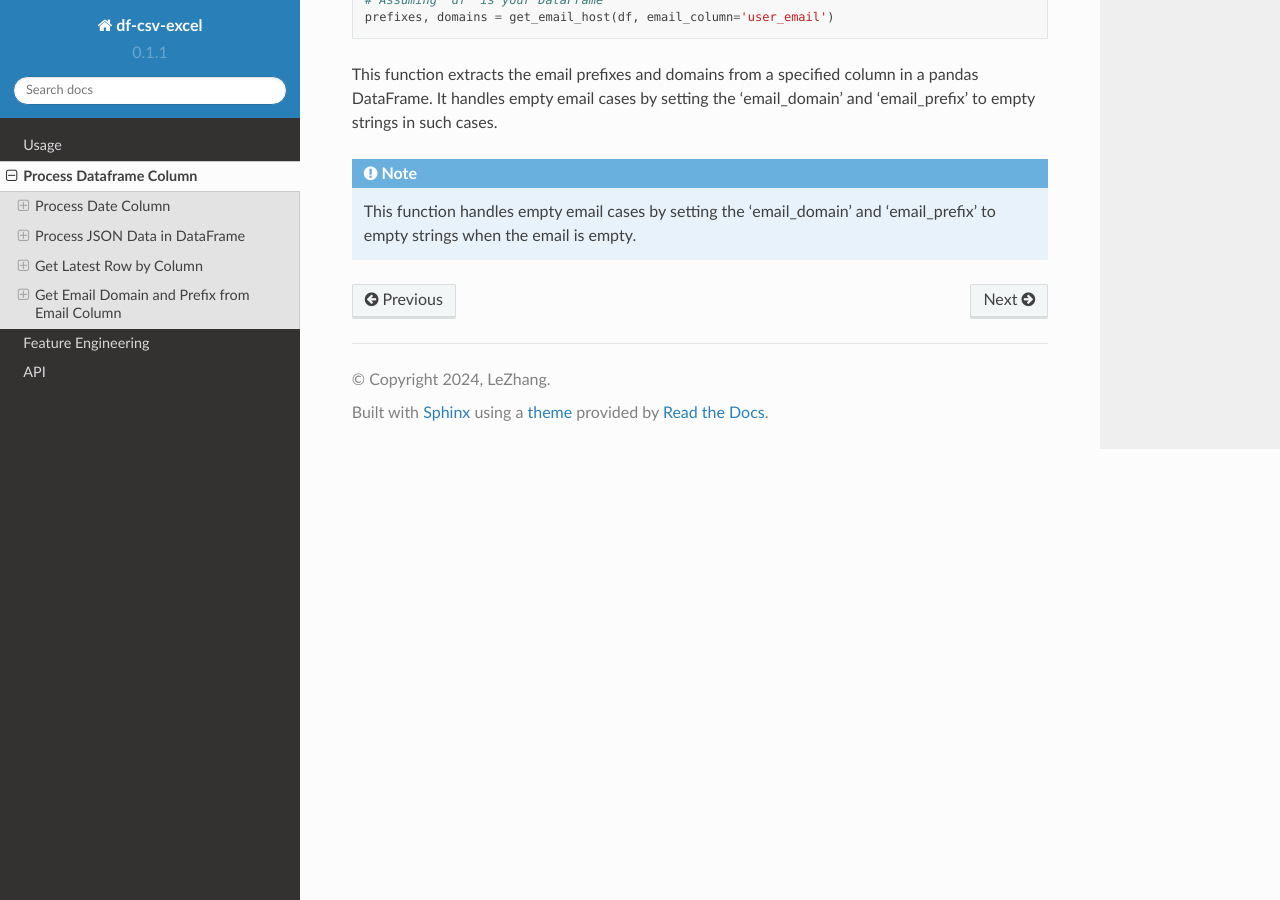
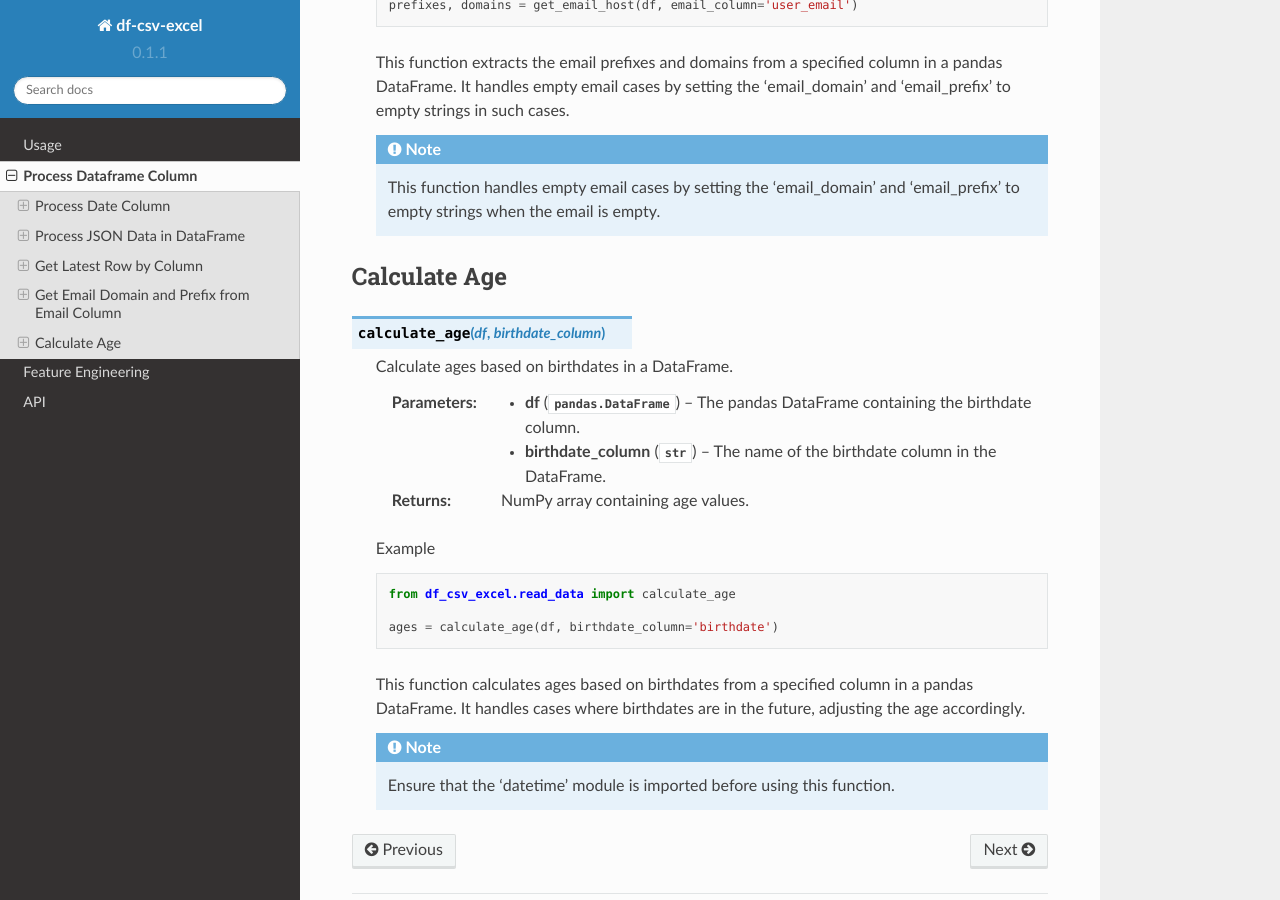
Before and after one commit to cheerzhang/read_doc_1, a Sphinx documentation site: the page built from docs/source/process_dataframe_column.rst, in a window 1280 px wide and 900 px high, scrolled down 2748 px. Built offline with Sphinx 7.4.7 and the Read the Docs theme 2.0.0, drawn with Linux system fonts in a browser that asks for light colours.

Commit message:
Update process_dataframe_column.rst

```diff
--- a/docs/source/process_dataframe_column.rst
+++ b/docs/source/process_dataframe_column.rst
@@ -137,19 +137,49 @@ Get Email Domain and Prefix from Email Column
 
    :return: Tuple of NumPy arrays containing email prefixes and domains.
 
-Example
+   Example
 
-.. code-block:: python
+   .. code-block:: python
 
-      from df_csv_excel.read_data import get_email_host
+         from df_csv_excel.read_data import get_email_host
 
-      # Assuming 'df' is your DataFrame
-      prefixes, domains = get_email_host(df, email_column='user_email')
+         # Assuming 'df' is your DataFrame
+         prefixes, domains = get_email_host(df, email_column='user_email')
 
-This function extracts the email prefixes and domains from a specified column in a pandas DataFrame. It handles empty email cases by setting the 'email_domain' and 'email_prefix' to empty strings in such cases.
+   This function extracts the email prefixes and domains from a specified column in a pandas DataFrame. It handles empty email cases by setting the 'email_domain' and 'email_prefix' to empty strings in such cases.
 
 
 
-.. note::
+   .. note::
 
-      This function handles empty email cases by setting the 'email_domain' and 'email_prefix' to empty strings when the email is empty.
+         This function handles empty email cases by setting the 'email_domain' and 'email_prefix' to empty strings when the email is empty.
+
+
+Calculate Age
+-------------
+
+.. function:: calculate_age(df, birthdate_column)
+
+   Calculate ages based on birthdates in a DataFrame.
+
+   :param df: The pandas DataFrame containing the birthdate column.
+   :type df: :class:`pandas.DataFrame`
+
+   :param birthdate_column: The name of the birthdate column in the DataFrame.
+   :type birthdate_column: :class:`str`
+
+   :return: NumPy array containing age values.
+
+   Example
+
+   .. code-block:: python
+
+         from df_csv_excel.read_data import calculate_age
+
+         ages = calculate_age(df, birthdate_column='birthdate')
+
+   This function calculates ages based on birthdates from a specified column in a pandas DataFrame. It handles cases where birthdates are in the future, adjusting the age accordingly.
+
+   .. note::
+
+         Ensure that the 'datetime' module is imported before using this function.
```
